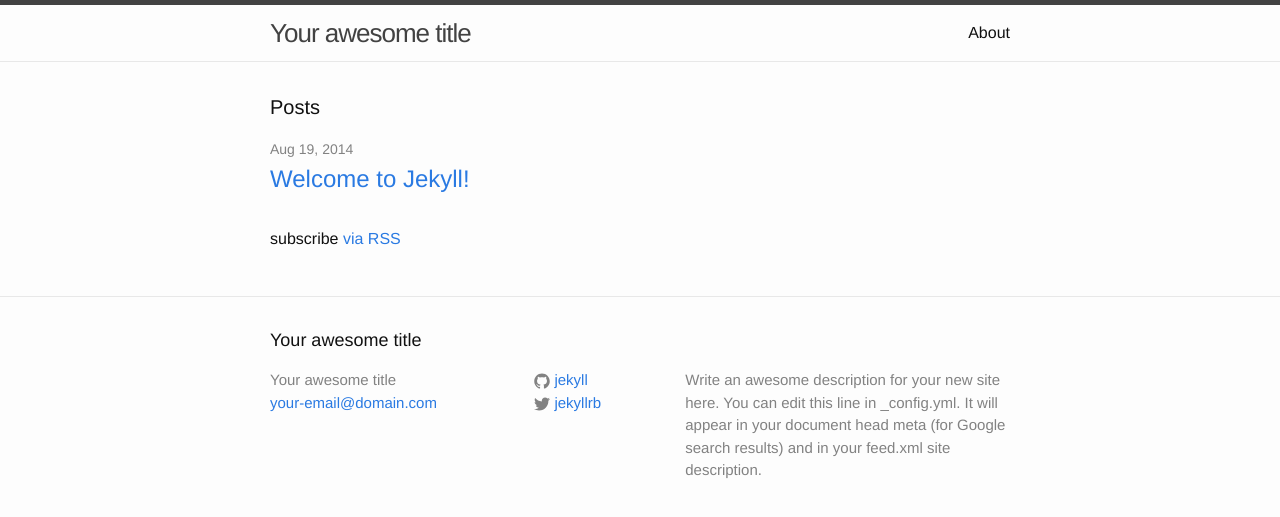
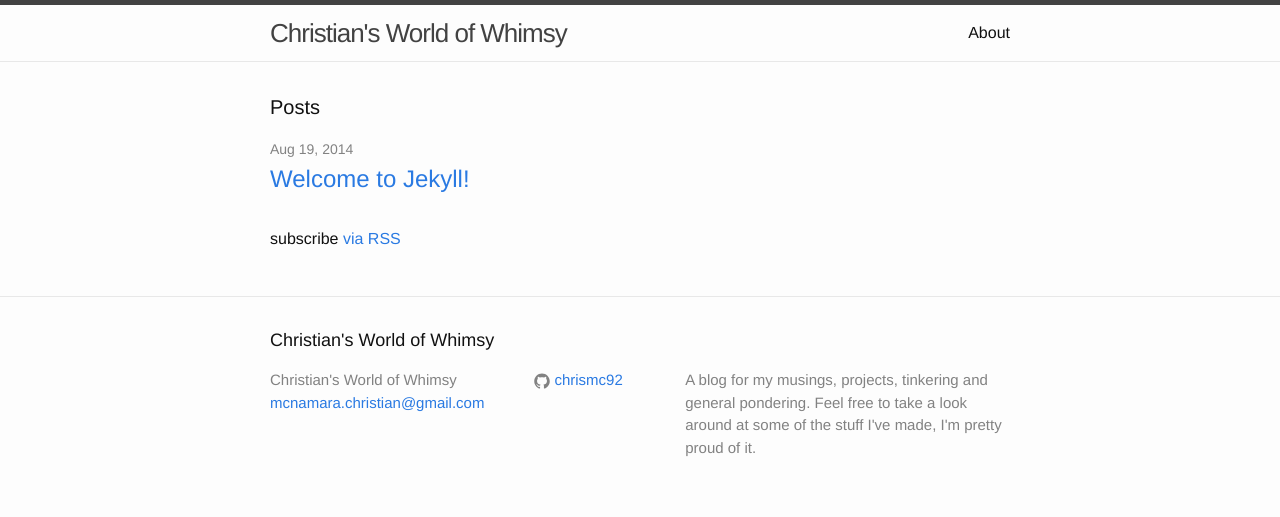
Before and after one commit to chrismc/chrismc92.github.io, a Jekyll site: the page built from index.html, in a window 1280 px wide. Shown: the top 517 px of the page. Built offline with Jekyll 4.4.1, drawn with Linux system fonts in a browser that asks for light colours.

Commit message:
Made some quick first-time changes to the config file

```diff
--- a/_config.yml
+++ b/_config.yml
@@ -1,14 +1,14 @@
 # Site settings
-title: Your awesome title
-email: your-email@domain.com
+title: Christian's World of Whimsy
+email: mcnamara.christian@gmail.com
 description: > # this means to ignore newlines until "baseurl:"
-  Write an awesome description for your new site here. You can edit this
-  line in _config.yml. It will appear in your document head meta (for
-  Google search results) and in your feed.xml site description.
+  A blog for my musings, projects, tinkering and general pondering.
+  Feel free to take a look around at some of the stuff I've made,
+  I'm pretty proud of it.
 baseurl: "" # the subpath of your site, e.g. /blog/
-url: "http://yourdomain.com" # the base hostname & protocol for your site
-twitter_username: jekyllrb
-github_username:  jekyll
+url: "http://chrismc92.github.io" # the base hostname & protocol for your site
+#twitter_username: jekyllrb
+github_username:  chrismc92
 
 # Build settings
 markdown: kramdown
```
